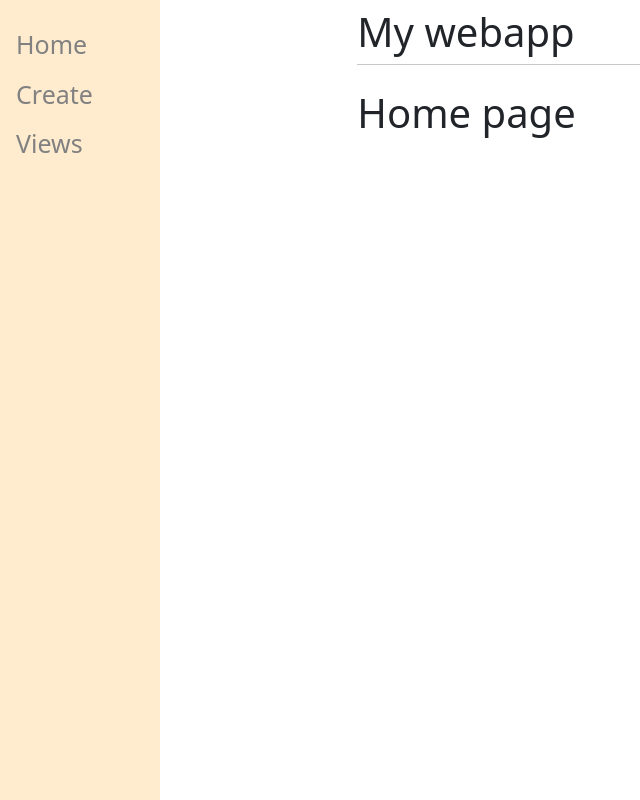
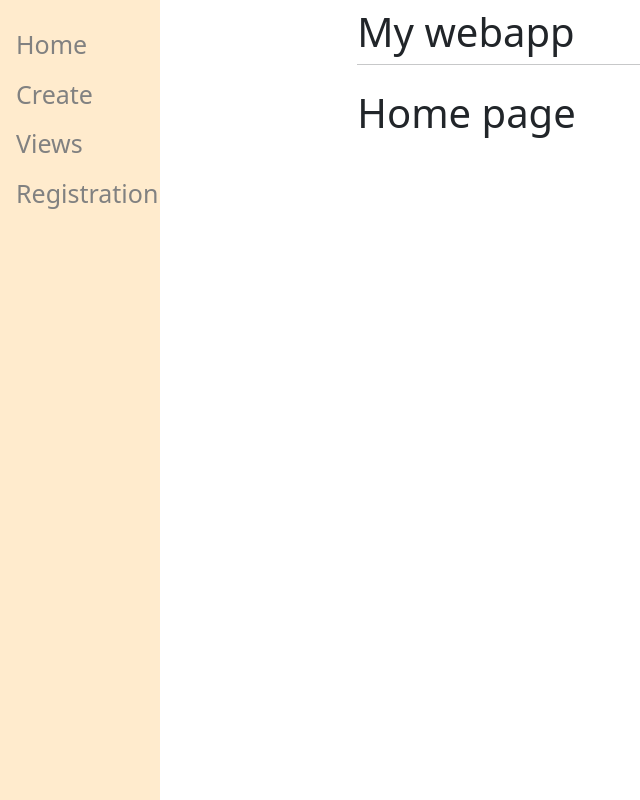
Before and after one commit to mifa43/django-start, a Django app: page /home/ in a window 1280 px wide. Shown: the whole page, without its empty margins (0-640 px from the left). Run offline with Django 3.2, Linux system fonts and the light colour scheme; some libraries are stand-ins or nearby versions.

Commit message:
linked registration url

```diff
--- a/django_exemple/templates/main/base.html
+++ b/django_exemple/templates/main/base.html
@@ -39,6 +39,7 @@
             <a href="/home">Home</a>
             <a href="/create">Create</a>
             <a href="/2">Views</a>
+            <a href="/register">Registration</a>
         </div>
         <div id="content", name="content", class="main">
             <div class="row justify-content-center">
```
